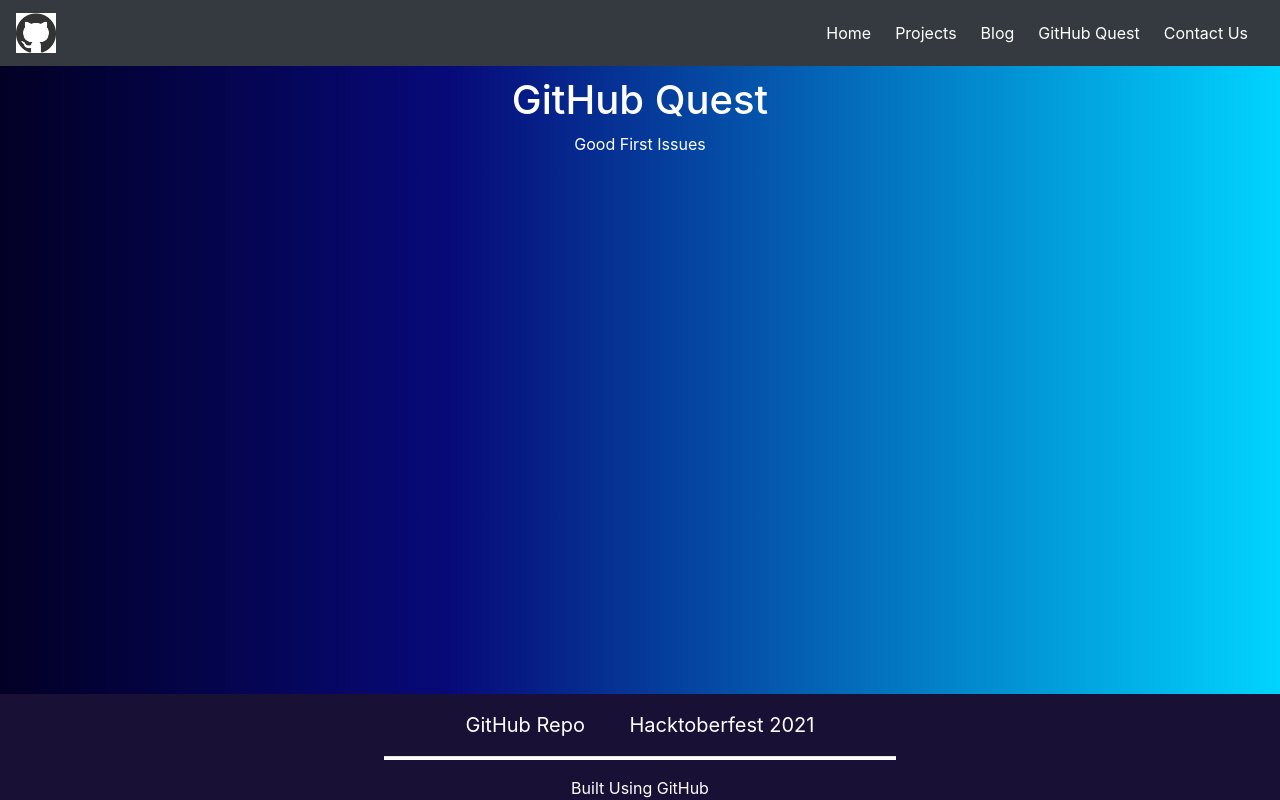
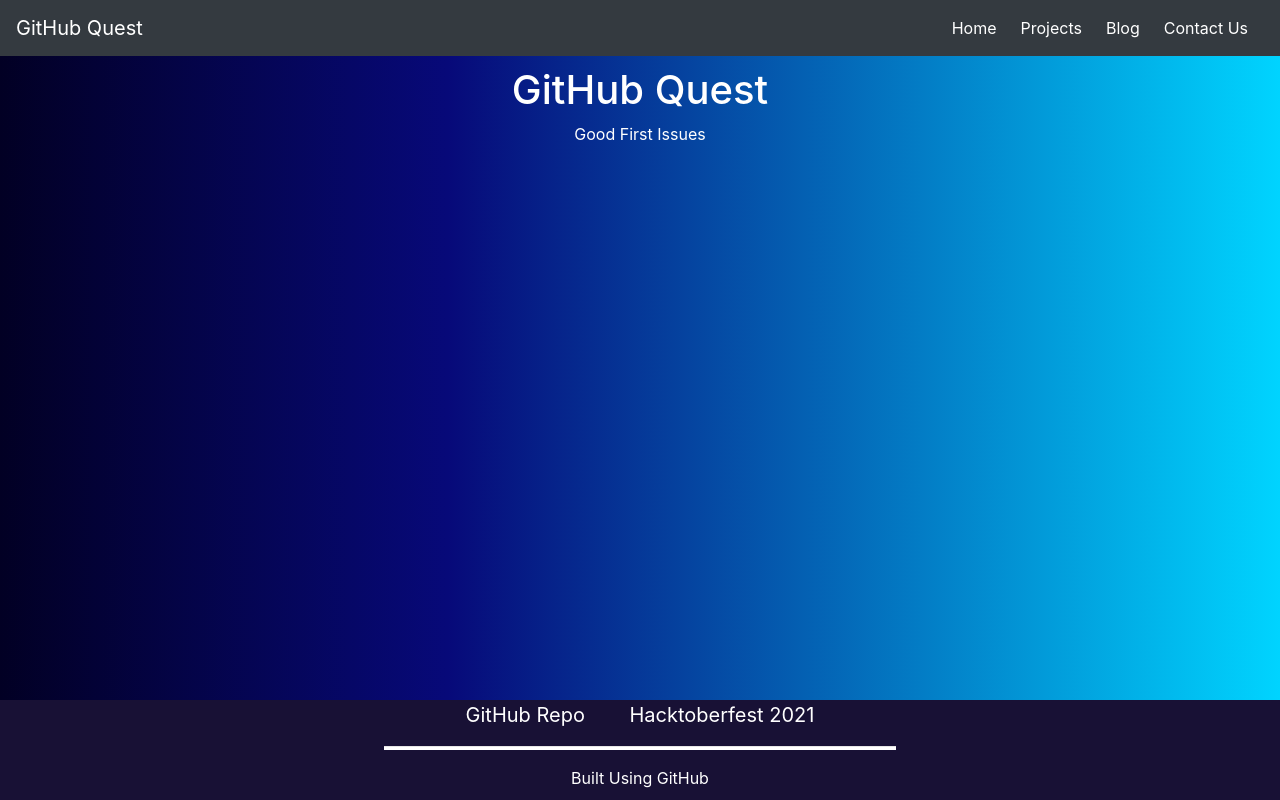
Before and after one commit to github-quest/github-quest.github.io, a plain HTML site: page index.html in a window 1280 px wide. Drawn offline with nearby package versions, Linux system fonts and the light colour scheme.

Commit message:
Updated the navbar

```diff
--- a/css/styles.css
+++ b/css/styles.css
@@ -16,9 +16,6 @@ body {
 .body-font {
   color: white;
 }
-.navbar {
-  background-color: rgba(52, 58, 64, 0.6) !important;
-}
 .navbar-brand img {
   width: 40px;
   height: 40px;
@@ -33,7 +30,6 @@ p {
   text-align: center;
 }
 footer {
-  padding-top: 1em;
   background-color: rgb(24, 17, 53);
   text-align: center !important;
   position: fixed;
@@ -55,15 +51,3 @@ footer hr{
   width: 40%;
   margin-left: 30%;
 }
-.navbar {
-  background-color: linear-gradient(
-    90deg,
-    rgba(2, 0, 36, 1) 0%,
-    rgba(7, 9, 121, 1) 35%,
-    rgba(0, 212, 255, 1) 100%
-  );
-}
-.footer:hover {
-  color: hsl(192, 99%, 75%);
-  text-decoration: none;
-}
--- a/index.html
+++ b/index.html
@@ -1,4 +1,3 @@
-
 <!DOCTYPE html>
 <html>
   <head>
@@ -13,7 +12,7 @@
 
 <body>
   <nav class="navbar navbar-expand-lg navbar-dark bg-dark">
-    <a class="navbar-brand" href="#"><img src="GitHub_logo.png" alt="GitHub"></a>
+    <a class="navbar-brand" href="#">GitHub Quest</a>
     <button class="navbar-toggler" type="button" data-toggle="collapse" data-target="#navbarSupportedContent" aria-controls="navbarSupportedContent" aria-expanded="false" aria-label="Toggle navigation">
       <span class="navbar-toggler-icon"></span>
     </button>
@@ -28,9 +27,6 @@
         </li>
         <li class="nav-item active mr-2">
           <a class="nav-link" href="#">Blog</a>
-        </li>
-        <li class="nav-item active mr-2">
-          <a class="nav-link" href="#">GitHub Quest</a>
         </li>
         <li class="nav-item active mr-2">
           <a class="nav-link" href="#">Contact Us</a>
```
